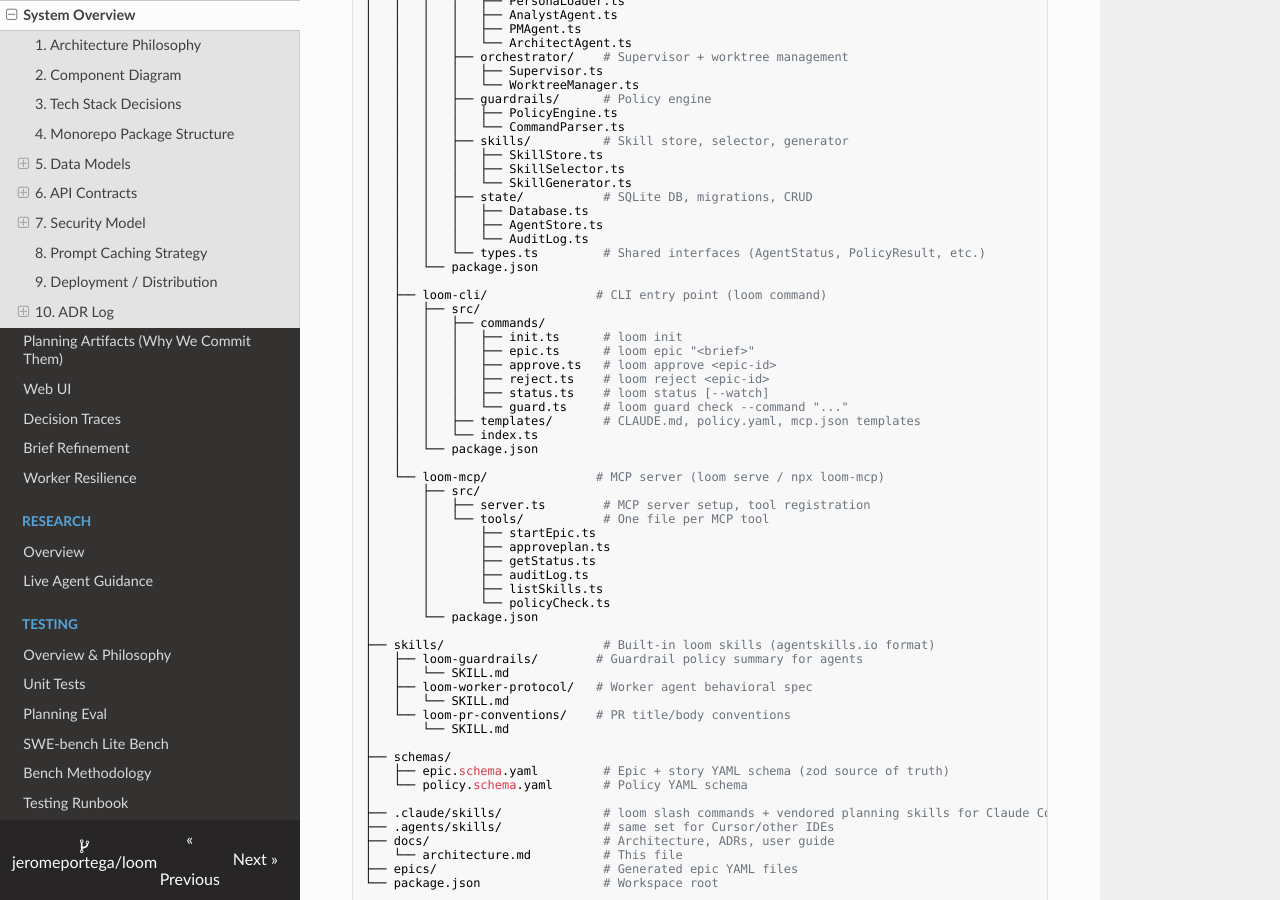
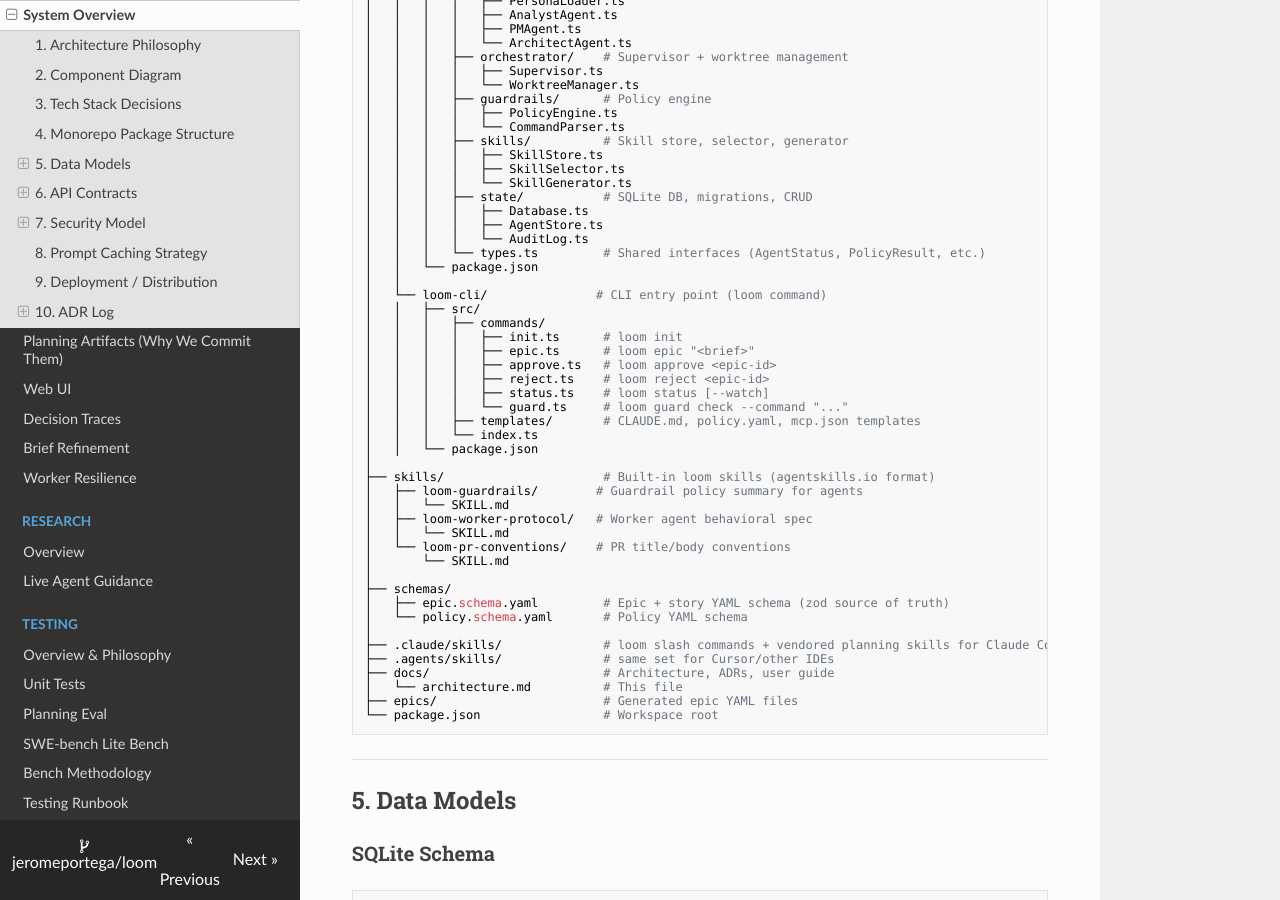
Before and after one commit to jeromeportega/loom, an MkDocs documentation site: the page built from docs/architecture/index.md, in a window 1280 px wide and 900 px high, scrolled down 2308 px. Built offline with MkDocs 1.6.1, drawn with Linux system fonts in a browser that asks for light colours; nearby versions of some CDN libraries.

Commit message:
chore(release): v5.0.0 — loom MCP server removed (BREAKING)
Records-only major bump after epic-003 (#25) removed the loom-as-an-MCP-server
surface. Also finishes the doc scrub the epic under-scoped: drops the loom-mcp
subtree from the architecture dir tree, fixes the worker-resilience dispatch
sentence, and corrects a runbook verification step. Not published to npm.

BREAKING CHANGE: the loom MCP server is gone; drive loom via the CLI.

Co-Authored-By: Claude Opus 4.8 (1M context) <noreply@anthropic.com>

```diff
--- a/docs/architecture/index.md
+++ b/docs/architecture/index.md
@@ -149,7 +149,7 @@ loom/
 │   │   │   └── types.ts         # Shared interfaces (AgentStatus, PolicyResult, etc.)
 │   │   └── package.json
 │   │
-│   ├── loom-cli/               # CLI entry point (loom command)
+│   └── loom-cli/               # CLI entry point (loom command)
 │   │   ├── src/
 │   │   │   ├── commands/
 │   │   │   │   ├── init.ts      # loom init
@@ -161,18 +161,6 @@ loom/
 │   │   │   ├── templates/       # CLAUDE.md, policy.yaml, mcp.json templates
 │   │   │   └── index.ts
 │   │   └── package.json
-│   │
-│   └── loom-mcp/               # MCP server (loom serve / npx loom-mcp)
-│       ├── src/
-│       │   ├── server.ts        # MCP server setup, tool registration
-│       │   └── tools/           # One file per MCP tool
-│       │       ├── startEpic.ts
-│       │       ├── approveplan.ts
-│       │       ├── getStatus.ts
-│       │       ├── auditLog.ts
-│       │       ├── listSkills.ts
-│       │       └── policyCheck.ts
-│       └── package.json
 │
 ├── skills/                      # Built-in loom skills (agentskills.io format)
 │   ├── loom-guardrails/        # Guardrail policy summary for agents
```
Also changed, not shown: docs/architecture/worker-resilience.md (+1 -1 lines), docs/testing/runbook.md (+1 -1 lines), 4 other files.
